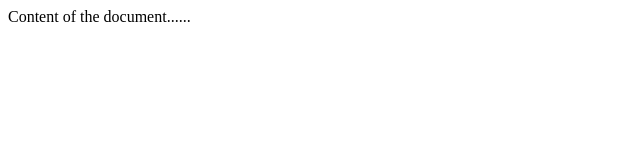
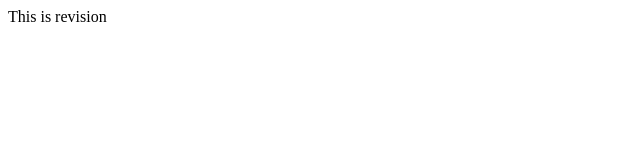
Before and after one commit to zerogpm/code-deploy, a plain HTML site: page laravel/index.html in a window 1280 px wide. Shown: the full height of the page, 0-640 px from the left. Drawn offline with Linux system fonts and the light colour scheme.

Commit message:
edit html

```diff
--- a/laravel/index.html
+++ b/laravel/index.html
@@ -6,7 +6,7 @@
 </head>
 
 <body>
-Content of the document......
+	This is revision
 </body>
 
 </html>
```
